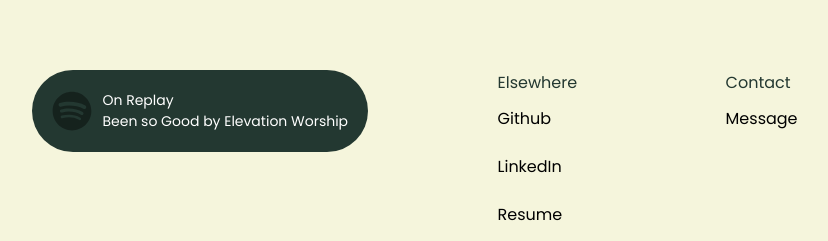
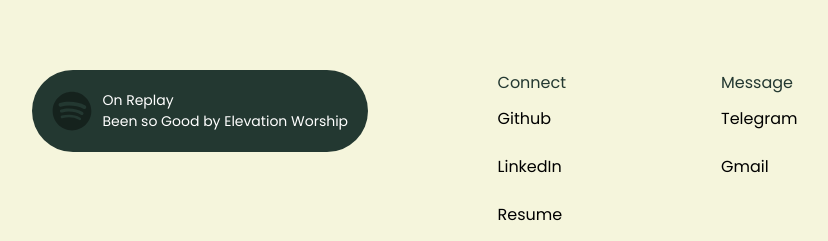
Before and after one commit to Savio09/fortunedeclan, a React (Create React App) app: page /contact in a window 1280 px wide. Shown: the part 421-662 px from the top of the page, without its empty margins (225-1053 px from the left). Built offline with nearby package versions, Linux system fonts and the light colour scheme; a web font is replaced by a local one.

Commit message:
link to email

```diff
--- a/src/component/Footer.js
+++ b/src/component/Footer.js
@@ -23,7 +23,7 @@ const Footer = ({ music }) => {
       </a>
       <div className="links">
         <div className="elsewhere">
-          <p>Elsewhere</p>
+          <p>Connect</p>
           <a href="https://github.com/Savio09">Github</a>
           <a href="https://www.linkedin.com/in/declanfortune/">LinkedIn</a>
           <a href="https://docs.google.com/document/d/19wRXlPhhljSmGOrOHVmvbArzSqgOb6THK4OOaVPyl9I/edit?usp=sharing">
@@ -31,8 +31,9 @@ const Footer = ({ music }) => {
           </a>
         </div>
         <div className="contact">
-          <p>Contact</p>
-          <a href="https://t.me/@Fortune_Declan">Message</a>
+          <p>Message</p>
+          <a href="https://t.me/@Fortune_Declan">Telegram</a>
+          <a href="mailto:fortune@uni.minerva.edu">Gmail</a>
         </div>
       </div>
     </div>
```
